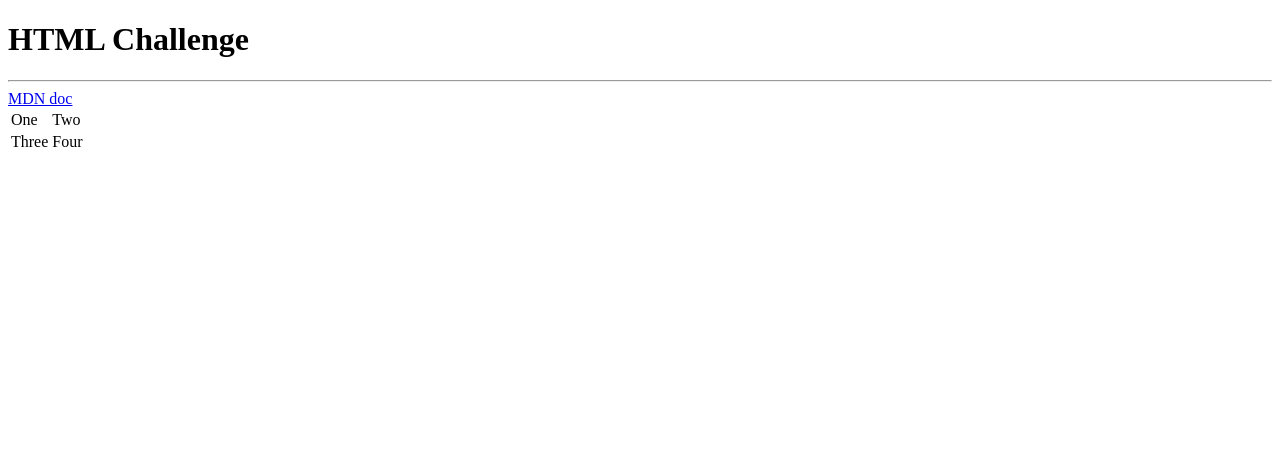
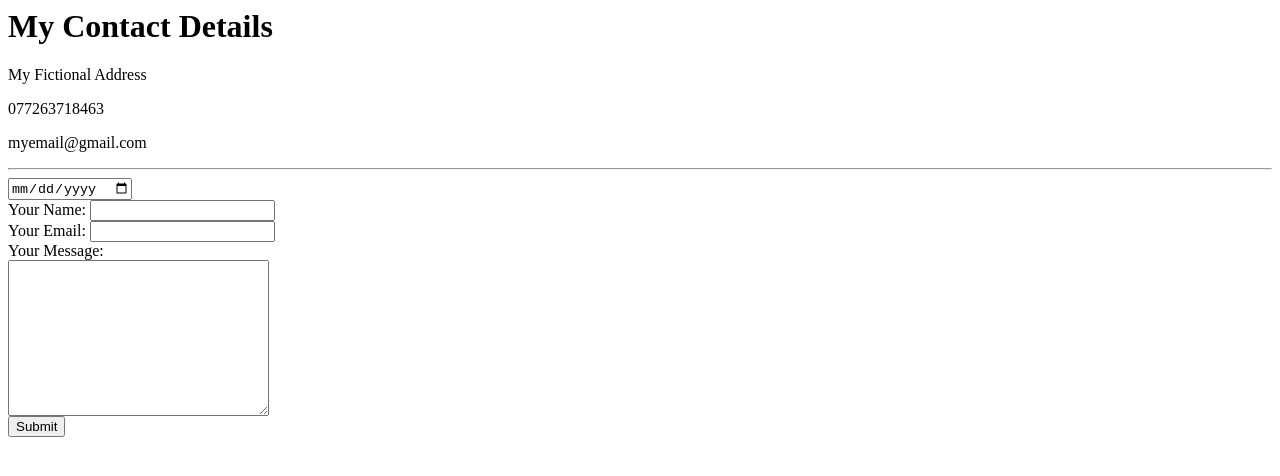
Before and after one commit to 5665473/CV, a plain HTML site: page contactMe.html in a window 1280 px wide. Drawn offline with Linux system fonts and the light colour scheme.

Commit message:
Update ContactMe.html

```diff
--- a/contactMe.html
+++ b/contactMe.html
@@ -1,27 +1,25 @@
-<!DOCTYPE html>
-<html lang="en" dir="ltr">
-
-<meta charset="utf-8">
-<h1>HTML Challenge</h1>
-
-<hr>
-
-<body>
-<a  href= "https://developer.mozilla.org/en-US/docs/Web/HTML/Element/link">
-MDN doc</a>
-  <br>
-
-
-    <table>
-      <tr>
-        <td>One</td>
-        <td>Two</td>
-      </tr>
-      <tr>
-        <td>Three</td>
-        <td>Four</td>
-      </tr>
-    </table>
-</body>
-
+<!DOCTYPE<!DOCTYPE html>
+<html>
+  <head>
+    <meta charset="utf-8">
+    <title>Contact Me</title>
+    <link rel="stylesheet" href="css/styles.css">
+  </head>
+  <body>
+    <h1>My Contact Details</h1>
+    <p>My Fictional Address</p>
+    <p>077263718463</p>
+    <p>myemail@gmail.com</p>
+    <hr>
+    <input type="date">
+    <form action="mailto:info@londonappbrewery.com" method="post" enctype="text/plain">
+      <label>Your Name:</label>
+      <input type="text" name="yourName" value=""><br>
+      <label>Your Email:</label>
+      <input type="email" name="yourEmail" value=""><br>
+      <label>Your Message:</label><br>
+      <textarea name="yourMessage" rows="10" cols="30"></textarea><br>
+      <input type="submit" name="">
+    </form>
+  </body>
 </html>
```
